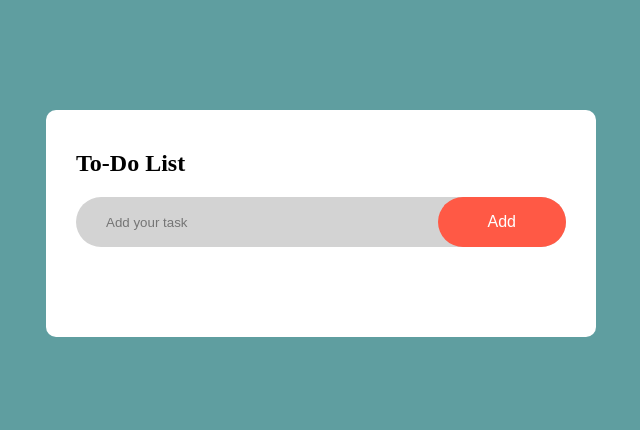
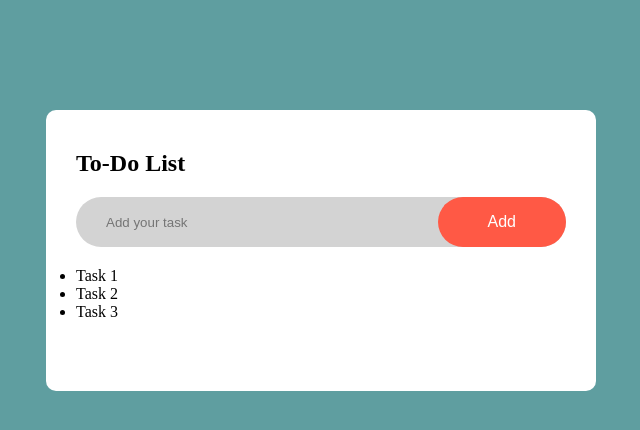
Before and after one commit to ZocDock/DemoToDo, a website: page index.html in a window 1280 px wide. Shown: the whole page, without its empty margins (319-959 px from the left). Drawn offline with Linux system fonts and the light colour scheme.

Commit message:
added ul and list items

```diff
--- a/index.html
+++ b/index.html
@@ -14,6 +14,12 @@
             <input type="text" id="input-box" placeholder="Add your task">
             <button id="add-btn">Add</button>
         </div>
+<!--        Temporary hardcoded tasks for styling-->
+        <ul id="list-container">
+            <li>Task 1</li>
+            <li>Task 2</li>
+            <li>Task 3</li>
+        </ul>
     </div>
 </div>
 </body>
```
